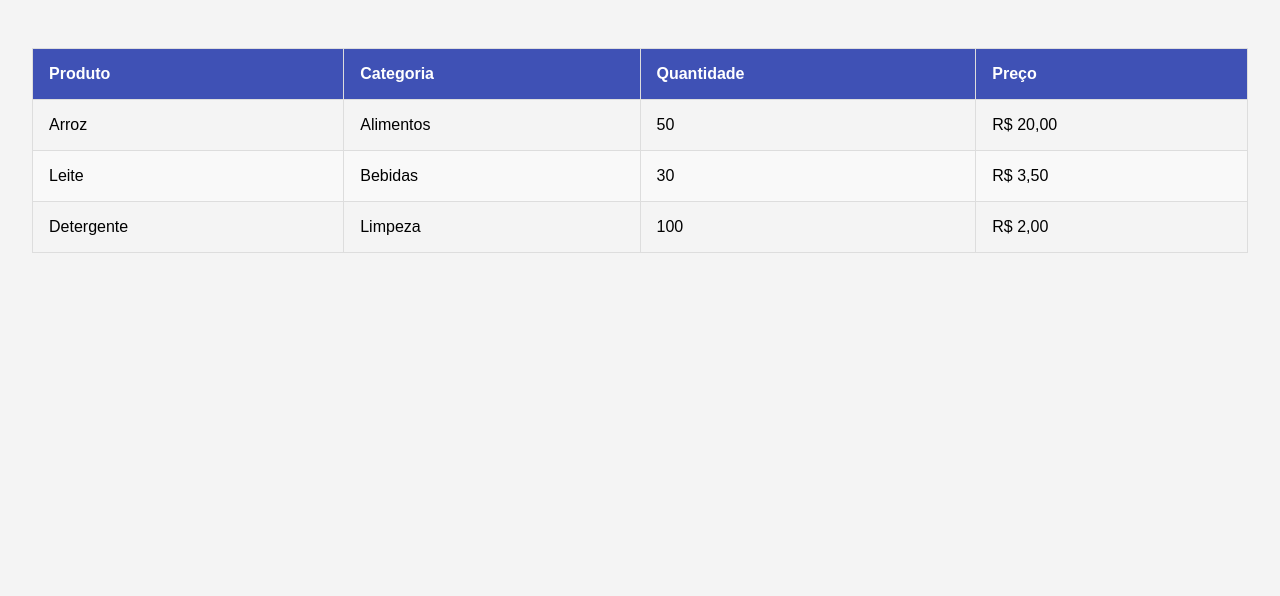
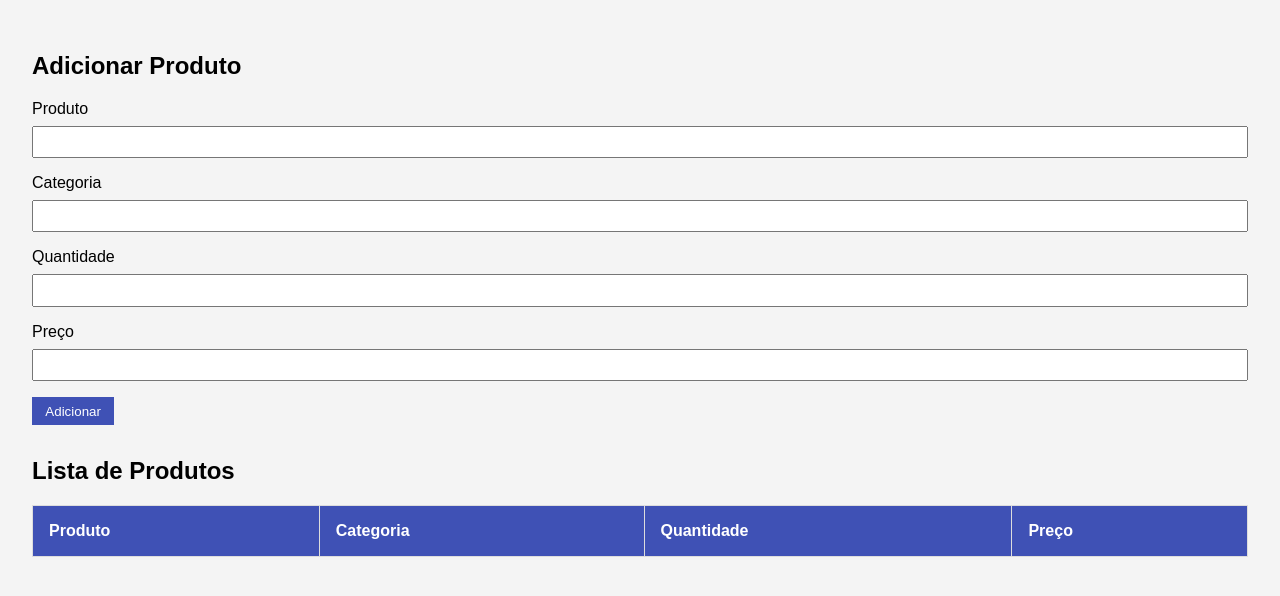
Before and after one commit to fpjanot/gerencia_de_condifguracao, a Flask app: page / in a window 1280 px wide. Shown: the part 69-665 px from the top of the page. Run offline with Flask 2, Linux system fonts and the light colour scheme; lists and menus that the app fills with data are empty.

Commit message:
Inventário de supermercado

```diff
--- a/templates/css/styles.css
+++ b/templates/css/styles.css
@@ -18,6 +18,37 @@ h1 {
 
 main {
     padding: 2em;
+}
+
+.form-section, .inventory-section {
+    margin-bottom: 2em;
+}
+
+.form-group {
+    margin-bottom: 1em;
+}
+
+label {
+    display: block;
+    margin-bottom: 0.5em;
+}
+
+input {
+    width: 100%;
+    padding: 0.5em;
+    box-sizing: border-box;
+}
+
+button {
+    padding: 0.5em 1em;
+    background-color: #3f51b5;
+    color: white;
+    border: none;
+    cursor: pointer;
+}
+
+button:hover {
+    background-color: #303f9f;
 }
 
 table {
--- a/templates/index.html
+++ b/templates/index.html
@@ -4,13 +4,37 @@
     <meta charset="UTF-8">
     <meta name="viewport" content="width=device-width, initial-scale=1.0">
     <title>Inventário de Supermercado</title>
-    <link rel="stylesheet" href="styles.css">
+    <link rel="stylesheet" href="css/styles.css">
 </head>
 <body>
     <header>
         <h1>Inventário de Supermercado</h1>
     </header>
     <main>
+        <section class="form-section">
+            <h2>Adicionar Produto</h2>
+            <form id="product-form">
+                <div class="form-group">
+                    <label for="product-name">Produto</label>
+                    <input type="text" id="product-name" required>
+                </div>
+                <div class="form-group">
+                    <label for="product-category">Categoria</label>
+                    <input type="text" id="product-category" required>
+                </div>
+                <div class="form-group">
+                    <label for="product-quantity">Quantidade</label>
+                    <input type="number" id="product-quantity" required>
+                </div>
+                <div class="form-group">
+                    <label for="product-price">Preço</label>
+                    <input type="number" step="0.01" id="product-price" required>
+                </div>
+                <button type="submit">Adicionar</button>
+            </form>
+        </section>
+        <section class="inventory-section">
+            <h2>Lista de Produtos</h2>
             <table>
                 <thead>
                     <tr>
@@ -20,28 +44,12 @@
                         <th>Preço</th>
                     </tr>
                 </thead>
-            <tbody>
-                <tr>
-                    <td>Arroz</td>
-                    <td>Alimentos</td>
-                    <td>50</td>
-                    <td>R$ 20,00</td>
-                </tr>
-                <tr>
-                    <td>Leite</td>
-                    <td>Bebidas</td>
-                    <td>30</td>
-                    <td>R$ 3,50</td>
-                </tr>
-                <tr>
-                    <td>Detergente</td>
-                    <td>Limpeza</td>
-                    <td>100</td>
-                    <td>R$ 2,00</td>
-                </tr>
-                <!-- Adicione mais produtos conforme necessário -->
+                <tbody id="product-list">
+                    <!-- Produtos inseridos serão adicionados aqui -->
                 </tbody>
             </table>
+        </section>
     </main>
+    <script src="js/scripts.js"></script>
 </body>
 </html>
```
Also changed, not shown: templates/js/scripts.js (added, +30 -0 lines), 2 other files. Lines whose indentation alone changed are shown as unchanged.
